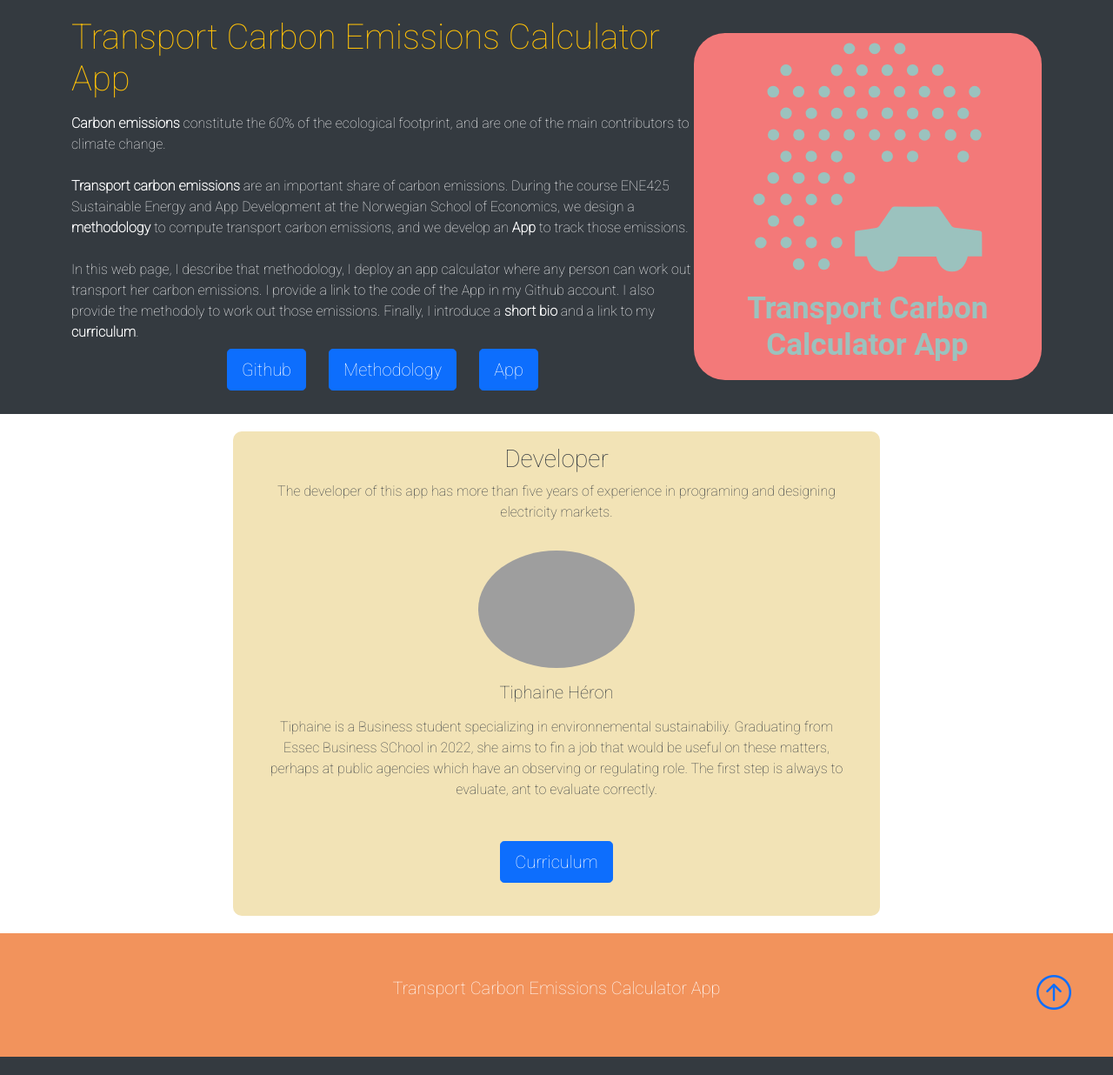
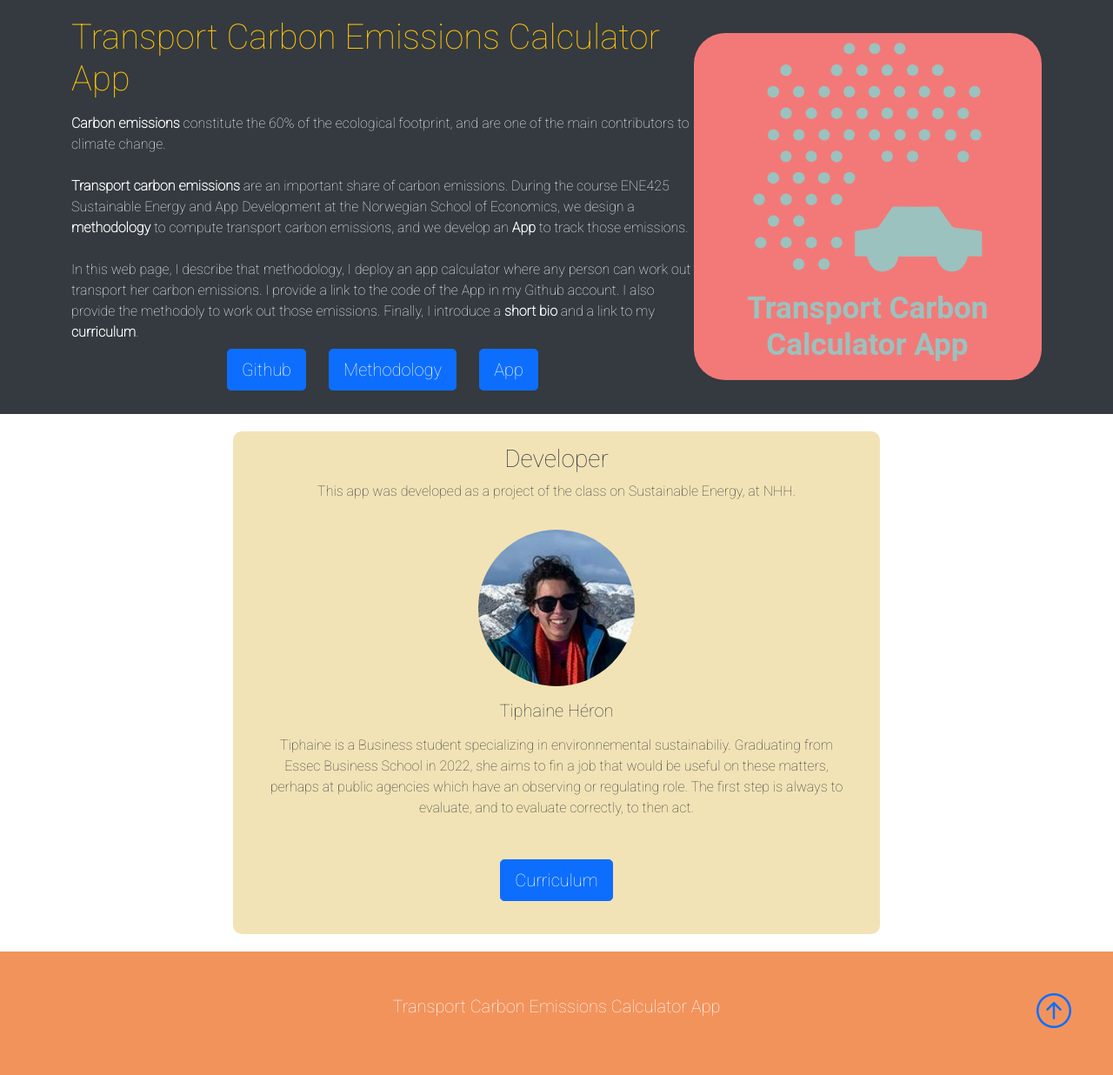
Before and after one commit to Tiphaine613/ENE425-2022-app-Tiphaine, a Flask app: page / in a window 1280 px wide. Shown: the part 61-1297 px from the top of the page at 87% size. Before the commit the page ends 1276 px from the top, so only its background shows below. Run offline with Flask 2, Linux system fonts and the light colour scheme; some libraries are stand-ins or nearby versions; grey boxes are pictures that could not be loaded.

Commit message:
Update home.html

```diff
--- a/templates/home.html
+++ b/templates/home.html
@@ -42,26 +42,25 @@
                 </div>
                 <div class="box">
                     <h3 class="text-center", style="color=#343a40;">Developer</h3>
-                    <p class="color=#343a40">The developer of this app has more than five years of experience in
-                        programing and designing electricity markets.
+                    <p class="color=#343a40">This app was developed as a project of the class on Sustainable Energy, at NHH.
                     </p>
 
                     <div class="card-body text-center">
-                        <img src="static/pictures/mario_square_273_273.sveg"
+                        <img src="static/pictures/tiphaine_square_273_273.jpeg"
                              class="rounded-circle w-50 mb-3"
                              alt="", style="max-width: 180px; max-height: 180px"
                         />
                         <h5 class="card-title mb-3">Tiphaine Héron</h5>
                         <p class="card-text">Tiphaine is a Business student specializing in environnemental sustainabiliy.
-                            Graduating from Essec Business SChool in 2022, she aims to fin a job
+                            Graduating from Essec Business School in 2022, she aims to fin a job
                             that would be useful on these matters, perhaps at public agencies
                             which have an observing or regulating role. The first step is
-                            always to evaluate, ant to evaluate correctly.
+                            always to evaluate, and to evaluate correctly, to then act.
                         </p>
                         </br>
                         <div class="container_buttons_developer">
                            <div class="btn">
-                               <a href="static/blazquez_cv_2021.pdf"  class="btn btn-primary btn-lg mr-2", style="background-color=#007bff;">Curriculum</a>
+                               <a href="static/tiphaine_heron_cv_2022.pdf"  class="btn btn-primary btn-lg mr-2", style="background-color=#007bff;">Curriculum</a>
                            </div>
                         </div>
                     </div>
```
